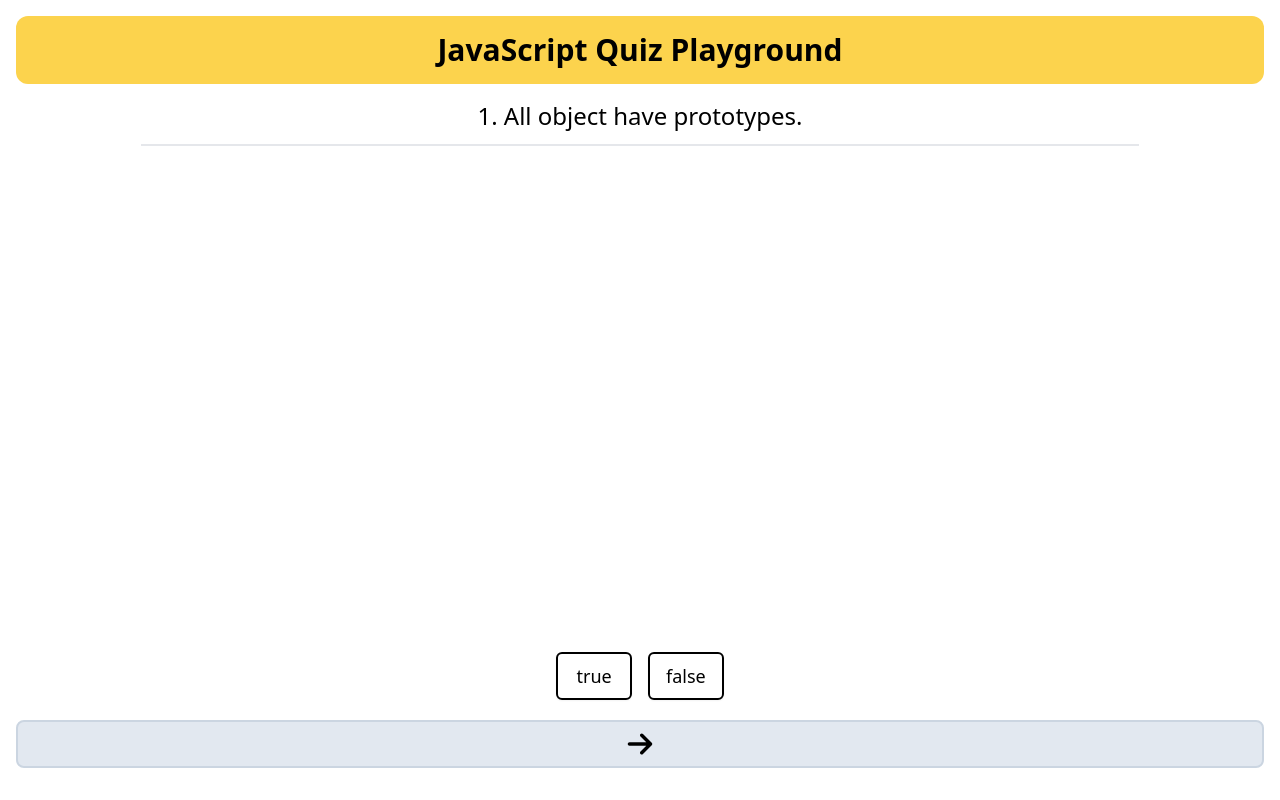
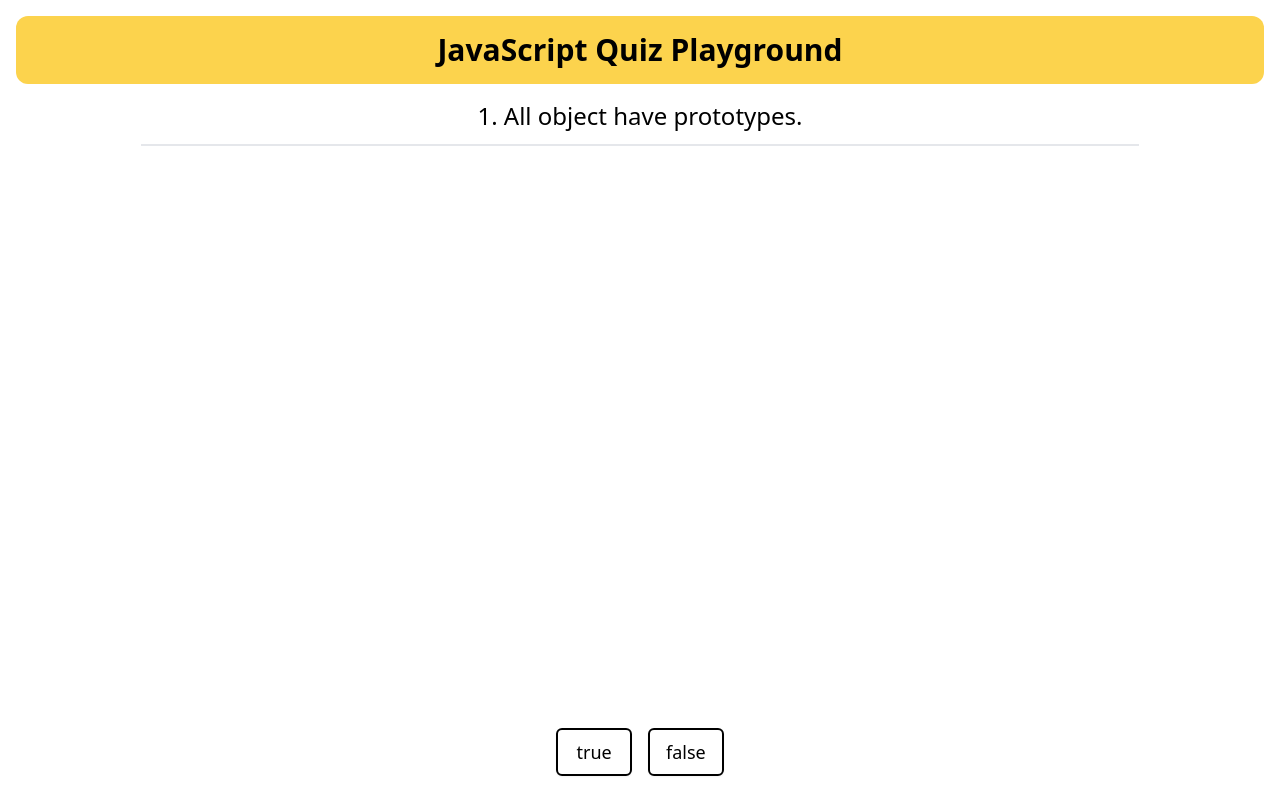
Before and after one commit to kedaroo/js-quiz-app, a React (Create React App) app: page / in a window 1280 px wide. Built offline with nearby package versions, Linux system fonts and the light colour scheme.

Commit message:
feat: new next behavior

```diff
--- a/src/App.js
+++ b/src/App.js
@@ -6,6 +6,7 @@ import RightArrowIcon from "./assets/icons/arrow-right-solid.svg";
 function App() {
   const [questions, setQuestions] = useState([]);
   const [questionIndex, setQuestionIndex] = useState(0);
+  const [showNext, setShowNext] = useState(false);
 
   useEffect(() => {
     const selectRandomElements = (count, array) => {
@@ -28,17 +29,23 @@ function App() {
       <header>JavaScript Quiz Playground</header>
       <div className="flex h-full justify-between">
         {questions.length && (
-          <Question index={questionIndex} question={questions[questionIndex]} />
+          <Question
+            index={questionIndex}
+            setShowNext={setShowNext}
+            question={questions[questionIndex]}
+          />
         )}
         <button onClick={handleNext}>
           <img src={RightArrowIcon} className="nav-btn" />
         </button>
       </div>
-      <div className="mt-3 flex justify-between gap-4">
-        <button className="mb-4 flex-1" onClick={handleNext}>
-          <img src={RightArrowIcon} className="mobile-nav-btn" />
-        </button>
-      </div>
+      {showNext && (
+        <div className="mt-3 flex justify-between gap-4">
+          <button className="mb-4 flex-1" onClick={handleNext}>
+            <img src={RightArrowIcon} className="mobile-nav-btn" />
+          </button>
+        </div>
+      )}
     </div>
   );
 }
--- a/src/components/Question.jsx
+++ b/src/components/Question.jsx
@@ -10,7 +10,7 @@ import InfoIcon from "../assets/icons/info-solid.svg";
 
 SyntaxHighlighter.registerLanguage("javascript", javascript);
 
-export default function Question({ question, index }) {
+export default function Question({ question, index, setShowNext }) {
   const [showModal, setShowModal] = useState(false);
   const [showInfo, setShowInfo] = useState(false);
   const [isRevealed, setIsRevealed] = useState(false);
@@ -18,6 +18,7 @@ export default function Question({ question, index }) {
   useEffect(() => {
     setIsRevealed(false);
     setShowInfo(false);
+    setShowNext(false);
   }, [question]);
 
   const MarkdownComponents = {
@@ -47,6 +48,7 @@ export default function Question({ question, index }) {
   const handleOptionClick = () => {
     setIsRevealed(true);
     setShowInfo(true);
+    setShowNext(true);
   };
 
   return (
@@ -89,4 +91,5 @@ export default function Question({ question, index }) {
 Question.propTypes = {
   question: PropTypes.object.isRequired,
   index: PropTypes.number.isRequired,
+  setShowNext: PropTypes.func.isRequired,
 };
```
